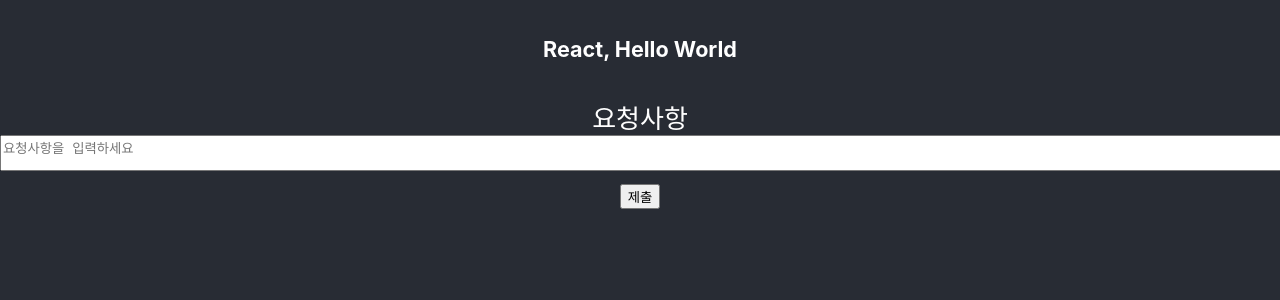
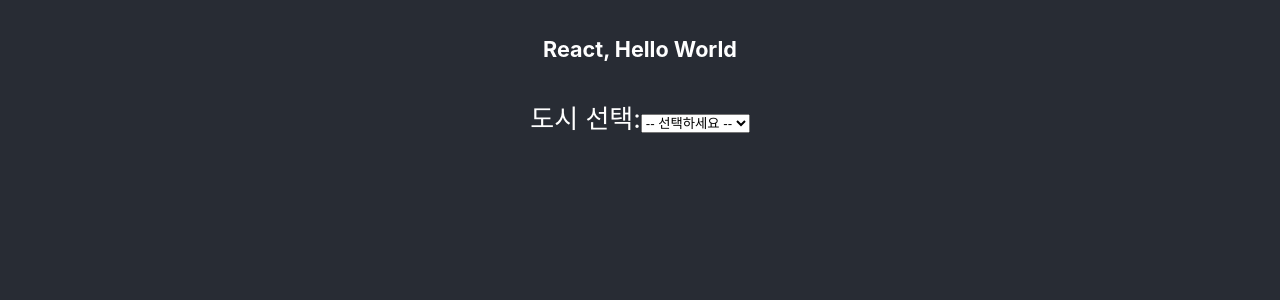
Before and after one commit to ungsik-J/ReactFrontEnd3rd8Week, a React (Create React App) app in the folder week.01.v0614/myapp/: page / in a window 1280 px wide. Shown: the top 300 px of the page. Built offline with nearby package versions, Linux system fonts and the light colour scheme.

Commit message:
form select

```diff
--- a/week.01.v0614/myapp/src/App.js
+++ b/week.01.v0614/myapp/src/App.js
@@ -3,6 +3,7 @@
 
 import Parent from './component/Parent';
 import TextArea from './component/TextArea';
+import Select from './component/Select';
 
 const App = () => {
 
@@ -12,7 +13,7 @@
     <div className="App">
       <header className="App-header">
         <h5>React, Hello World</h5>
-        <TextArea />
+        <Select />
       </header>
     </div>
   );
--- /dev/null
+++ b/week.01.v0614/myapp/src/component/Select.jsx
@@ -0,0 +1,27 @@
+import React, { useState } from "react";
+
+const selectOptions = ["Seoul", "Busan", "Incheon", "Daegu"];
+
+export default function Select() {
+    const [value, setValue] = useState("");
+
+    const handleChange = (e) => {
+        setValue(e.target.value);
+    };
+
+    return (
+        <div>
+            <label htmlFor="city-select">도시 선택:</label>
+            <select id="city-select" value={value} onChange={handleChange}>
+                <option value="">-- 선택하세요 --</option>
+                {selectOptions.map((city) => (
+                    <option key={city} value={city}>
+                        {city}
+                    </option>
+                ))}
+            </select>
+
+            {value && <p>선택한 도시: {value}</p>}
+        </div>
+    );
+}
```
